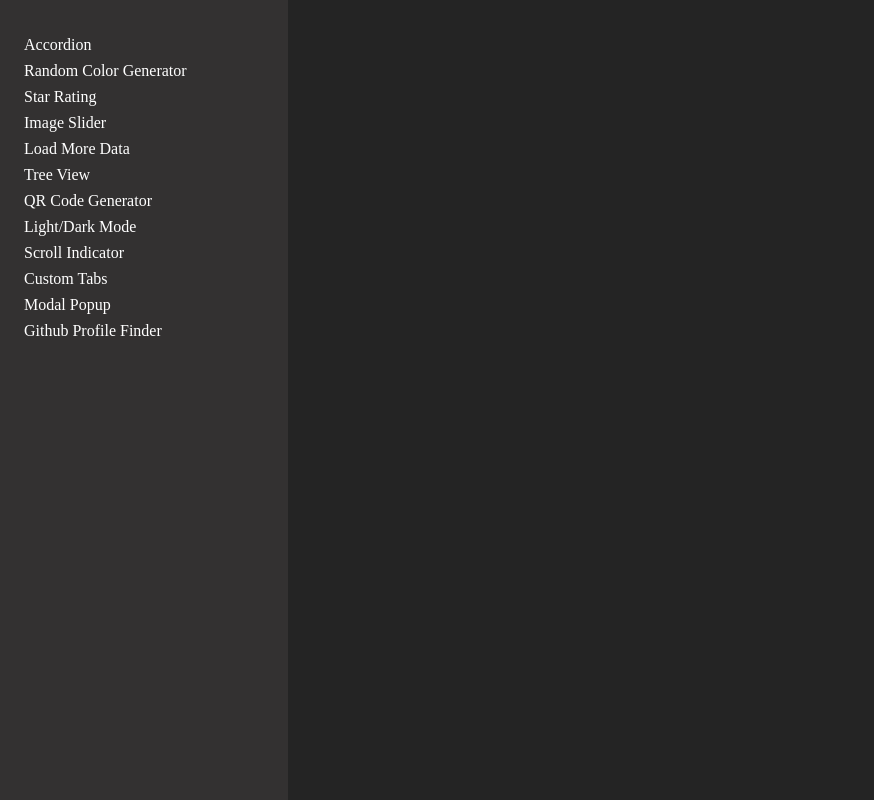
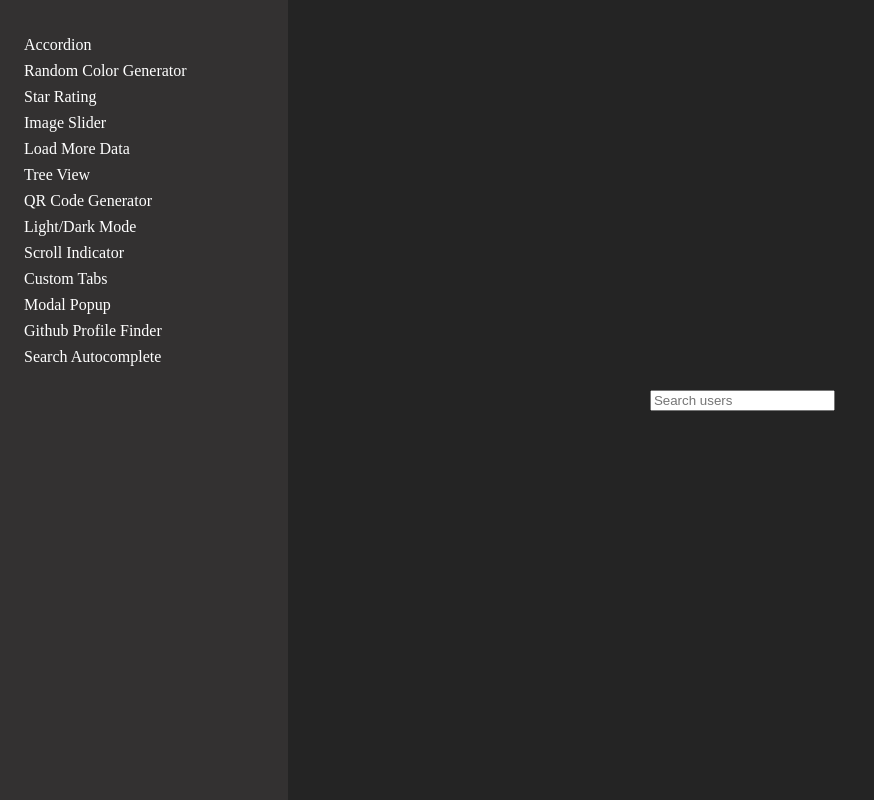
Before and after one commit to codingmage/react-components, a React (Vite) app: page /search_autocomplete in a window 1280 px wide. Shown: the whole page, without its empty margins (0-874 px from the left). Built offline with nearby package versions, Linux system fonts and the light colour scheme; no server answers.

Commit message:
add search autocomplete

```diff
--- a/src/App.jsx
+++ b/src/App.jsx
@@ -14,6 +14,7 @@ import ScrollIndicator from "./components/Scroll-Indicator"
 import TabTest from "./components/Custom-Tabs"
 import ModalTest from "./components/Custom-Modal_Popup"
 import GithubProfileFinder from "./components/Github-Profile-Finder"
+import SearchAutocomplete from "./components/Search-Autocomplete"
 
 function App() {
 	return (
@@ -33,6 +34,7 @@ function App() {
 					<Route path="custom_tabs" element={<TabTest />} />
 					<Route path="modal" element={<ModalTest />} />
 					<Route path="github_finder" element={<GithubProfileFinder />} />
+					<Route path="search_autocomplete" element={<SearchAutocomplete />} />
 				</Routes>
 			</main>
 
--- /dev/null
+++ b/src/components/Search-Autocomplete/index.jsx
@@ -0,0 +1,78 @@
+import { useEffect, useState } from "react"
+import Suggestions from "./suggestions"
+
+export default function SearchAutocomplete() {
+
+	const [loading, setLoading] = useState(false)
+	const [users, setUsers] = useState([])
+	const [error, setError] = useState(null)
+	const [searchParam, setSearchParam] = useState("")
+	const [showDropdown, setShowDropdown] = useState(false)
+	const [filteredUsers, setFilteredUsers] = useState([])
+
+	async function fetchListOfUsers() {
+		try {
+			setLoading(true)
+
+			const response = await fetch("https://dummyjson.com/users")
+
+			const data = await response.json()
+
+			if(data && data.users && data.users.length) {
+				setUsers(data.users.map(user => user.firstName))
+				setLoading(false)
+				setError(null)
+			}
+
+		} catch (error) {
+			setLoading(false)
+			console.log(error)
+			setError(error)
+		}
+	}
+
+	function handleChange(event) {
+		const query = event.target.value.toLowerCase()
+		setSearchParam(query)
+
+		if(query.length > 1) {
+			const filteredData = users && users.length
+				? users.filter(item => item.toLowerCase().indexOf(query) > -1)
+				: []
+			setFilteredUsers(filteredData)
+			setShowDropdown(true)
+		} else {
+			setShowDropdown(false)
+		}
+
+	}
+
+	function handleClick(event) {
+		setShowDropdown(false)
+		setSearchParam(event.target.innerText)
+		setFilteredUsers([])
+	}
+
+	useEffect(() => {
+		fetchListOfUsers()
+	}, [])
+
+
+	return (
+		<div className="search-autocomplete-container">
+
+			{
+				loading
+					? <h1>Loading data...</h1>
+					: <input
+						onChange={handleChange}
+						value={searchParam}
+						name="search-user"
+						placeholder="Search users"/>
+			}
+			{
+				showDropdown && <Suggestions handleClick={handleClick} data={filteredUsers} />
+			}
+		</div>
+	)
+}
--- /dev/null
+++ b/src/components/Search-Autocomplete/suggestions.jsx
@@ -0,0 +1,12 @@
+export default function Suggestions({data, handleClick}) {
+	return (
+		<ul style={{backgroundColor: "#ffffff", border: "1px solid #000"}}>
+			{data && data.length ?
+				data.map((item, index) =>
+					<li style={{cursor: "pointer"}} onClick={handleClick} key={index}>
+						{item}
+					</li>)
+				: null}
+		</ul>
+	)
+}
--- a/src/components/Sidebar/index.jsx
+++ b/src/components/Sidebar/index.jsx
@@ -65,6 +65,11 @@ export default function Sidebar() {
 						Github Profile Finder
 					</Link>
 				</li>
+				<li>
+					<Link to={"/search_autocomplete"}>
+						Search Autocomplete
+					</Link>
+				</li>
 			</ul>
 		</div>
 	)
```
